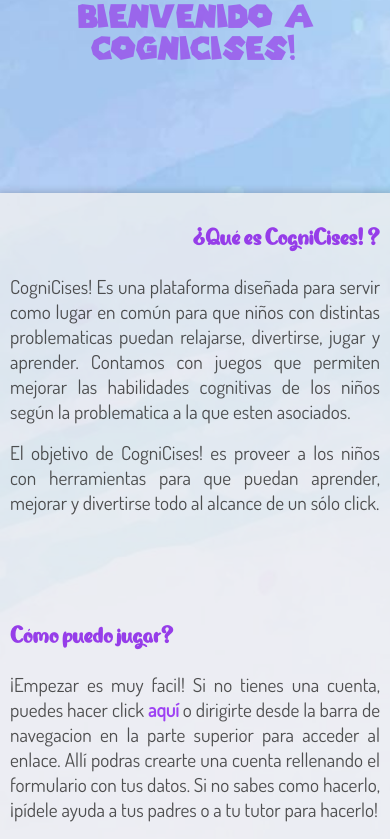
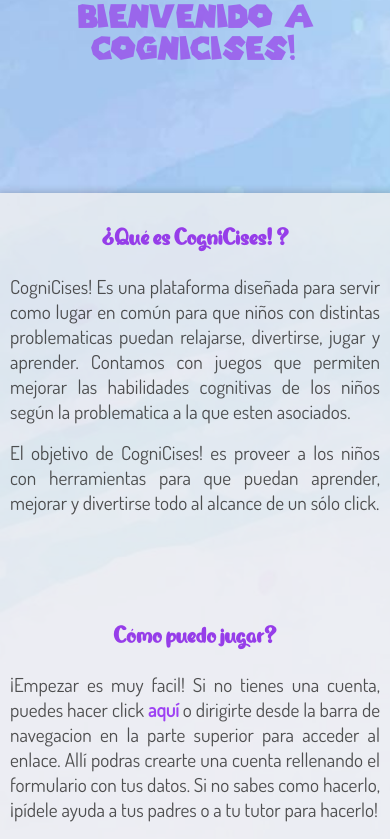
Before and after one commit to salolevi/proyectoFinalv2, a Django app: page / in a window 390 px wide. Shown: the part 106-945 px from the top of the page. Run offline with Django 3.2, Linux system fonts and the light colour scheme.

Commit message:
finished responsiveness on index

```diff
--- a/static/index.css
+++ b/static/index.css
@@ -161,6 +161,10 @@ main * {
   .answer {
     margin-left: .5rem !important;
   }
+
+  .sub-title {
+    text-align: center !important;
+  }
 }
 
 @media screen and (max-width: 450px) {
```
